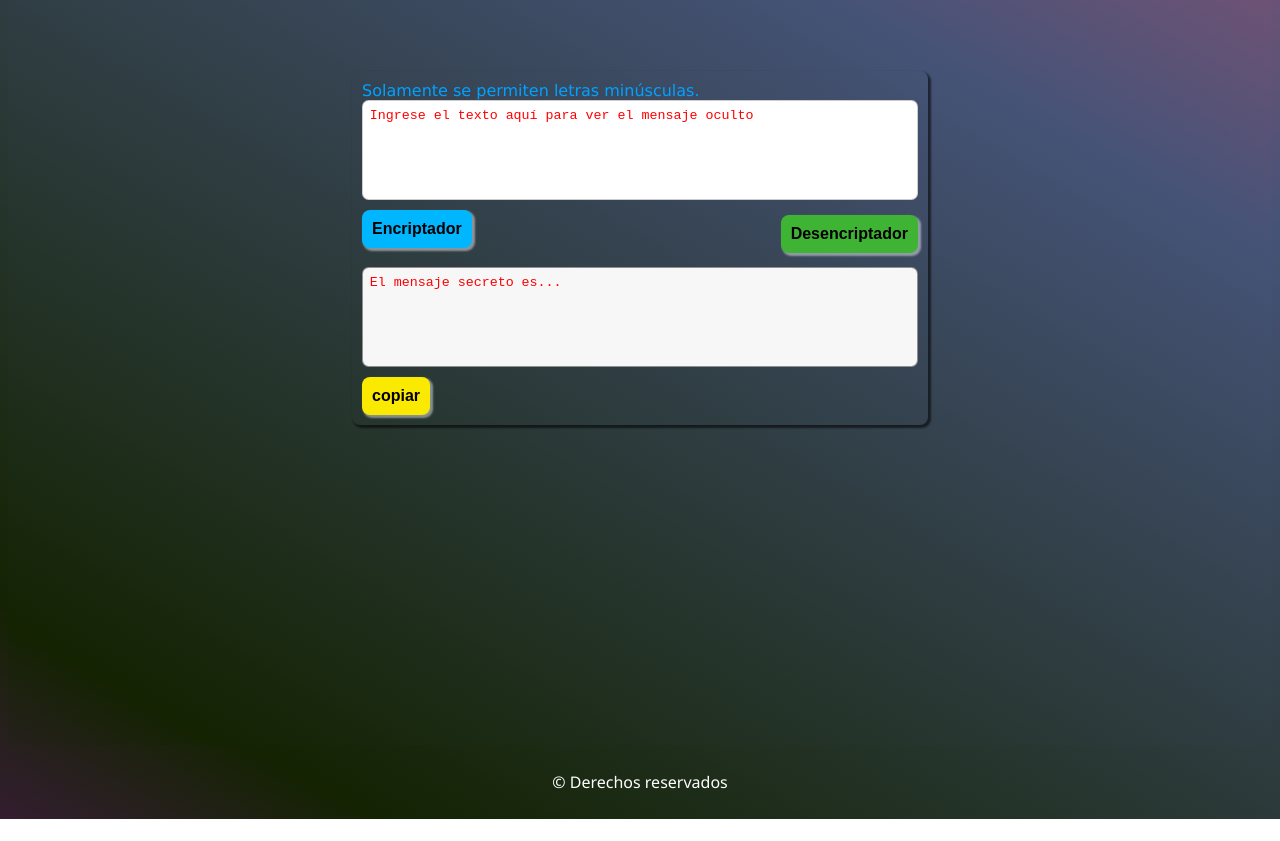
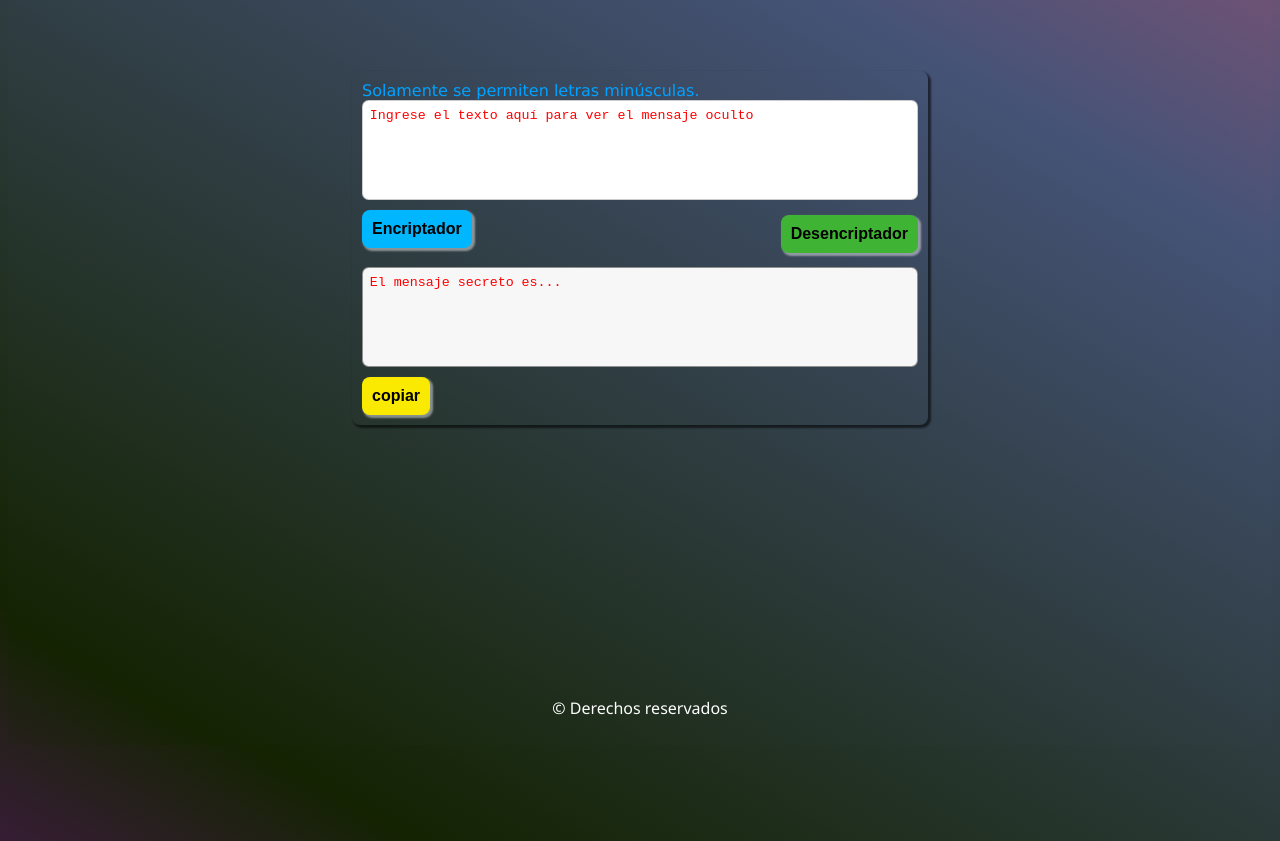
Before and after one commit to axlg98/Challenge-codigo-secreto, a website: page index.html in a window 1280 px wide. Shown: the part 63-904 px from the top of the page. Before the commit the page ends 882 px from the top, so only its background shows below. Drawn offline with Linux system fonts and the light colour scheme.

Commit message:
Arreglando cosas

```diff
--- a/css/style.css
+++ b/css/style.css
@@ -22,7 +22,7 @@ html, body {
   padding: 20px;
   justify-content: center;
   border-radius: 0.5em;
-  min-height: 80vh;
+  min-height: 100vh;
 }
 
 footer{
@@ -30,6 +30,8 @@ footer{
   padding: 10px;
   width: 100%;
   text-align: center;
+  position: absolute;
+  bottom: 0;
 }
 
 .p_footer{
```
